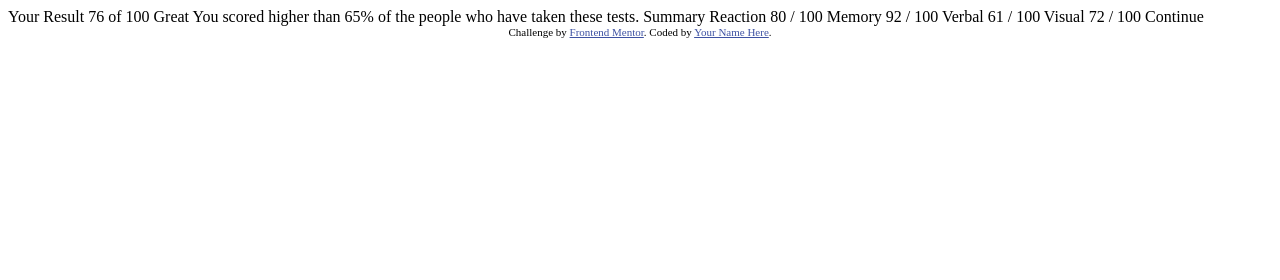
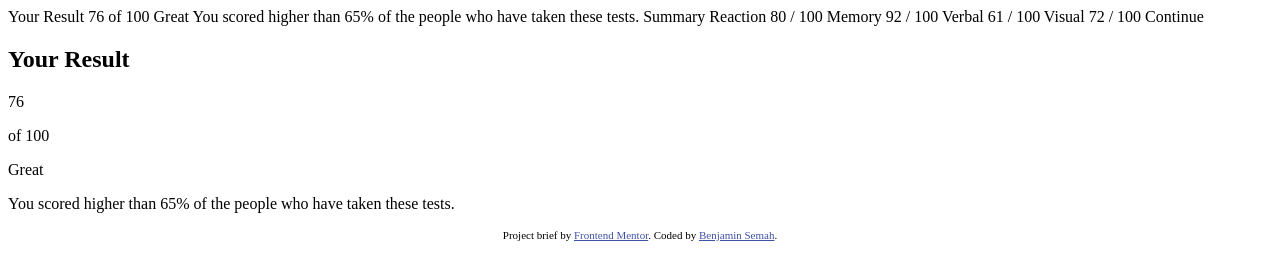
Before and after one commit to BenjaminSemah/results-summary-component, a plain HTML site: page index.html in a window 1280 px wide. Drawn offline with Linux system fonts and the light colour scheme.

Commit message:
Add markup for result container

```diff
--- a/index.html
+++ b/index.html
@@ -39,9 +39,26 @@
 
   Continue
 
+  <div class="project-container">
+    <section class="result-container">
+      <h2 class="result-heading title">Your Result</h2>
+      <div class="result-display">
+        <p class="result-number">76</p>
+        <p class="result-total">of 100</p>
+      </div>
+      <p class="result-comment">Great</p>
+      <p class="result-commentary">
+        You scored higher than 65% of the people who have taken these tests.
+      </p>
+    </section>
+    <section class="summary-container">
+
+    </section>
+  </div>
+
   <div class="attribution">
-    Challenge by <a href="https://www.frontendmentor.io?ref=challenge" target="_blank">Frontend Mentor</a>.
-    Coded by <a href="#">Your Name Here</a>.
+    Project brief by <a href="https://www.frontendmentor.io?ref=challenge" target="_blank">Frontend Mentor</a>.
+    Coded by <a href="https://www.linkedin.com/in/benjaminsemah/" target="_blank">Benjamin Semah</a>.
   </div>
 </body>
 </html>
```
